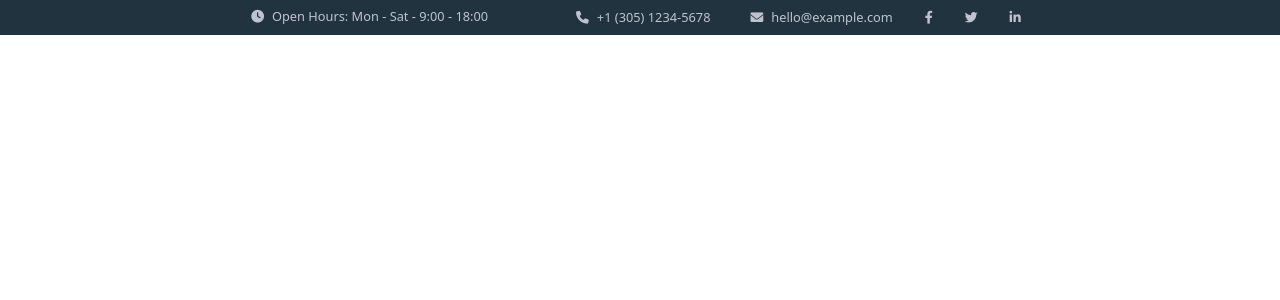
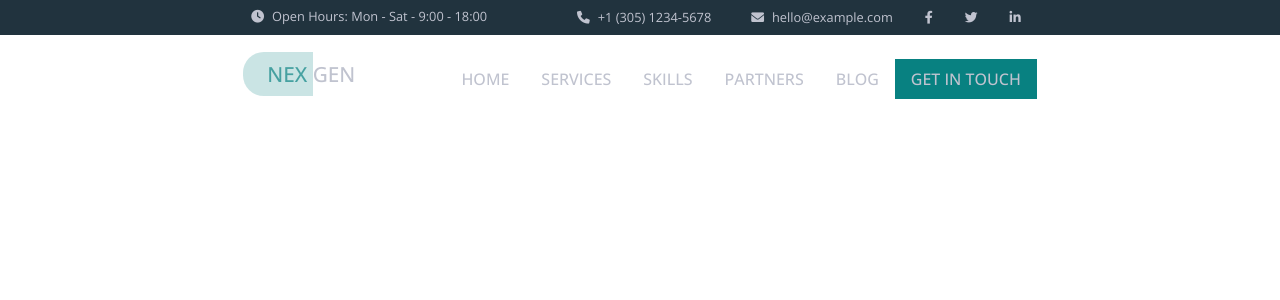
Before and after one commit to AnTosi/proj-html-vuejs, a Vue app: page / in a window 1280 px wide. Shown: the top 300 px of the page. Built offline with nearby package versions, Linux system fonts and the light colour scheme.

Commit message:
do header

```diff
--- a/src/App.vue
+++ b/src/App.vue
@@ -87,8 +87,10 @@ export default {
 
 @import '../node_modules/bootstrap/dist/css/bootstrap.css';
 @import './assets/common.scss';
+@import url('https://fonts.googleapis.com/css2?family=Open+Sans:wght@300;400;500;700&display=swap');
 
 * {
+  font-family: 'Open Sans', sans-serif;
   margin: 0;
   padding: 0;
   box-sizing: border-box;
--- a/src/assets/variables.scss
+++ b/src/assets/variables.scss
@@ -1 +1,2 @@
 $muted-grey: #C0C3CF;
+$main-dark-green: #088181;
--- a/src/components/SiteHeader.vue
+++ b/src/components/SiteHeader.vue
@@ -19,6 +19,29 @@
                 <a href="#"><i class="fab fa-linkedin-in px-3"></i></a>
             </div>
         </div>
+
+        <nav class="lg_container my-4 d-flex justify-content-between">
+            <div class="nav_left">
+                <span class="half_button">
+                    NEX
+                </span>
+                <span class="text- white">
+                    GEN
+                </span>
+            </div>
+
+            <div class="nav_right">
+                <ul class="d-flex">
+                    <li>HOME</li>
+                    <li>SERVICES</li>
+                    <li>SKILLS</li>
+                    <li>PARTNERS</li>
+                    <li>BLOG</li>
+                    <li class="active">GET IN TOUCH</li>
+                </ul>
+            </div>
+        </nav>
+
     </div>
 </template>
 
@@ -50,13 +73,50 @@ export default {
         height: 35px;
         color: $muted-grey;
         font-size: 0.8rem;
-    }
 
-    .lg_container {
-        width: 62%;
-        margin: auto;
-        height: 100%;
-        // color: ;
+        .lg_container {
+            width: 62%;
+            margin: auto;
+            height: 100%;
+            // color: ;
+
+        }
+
+        .nav_left {
+            font-size: 1.3rem;
+            font-weight: 500;
+
+            .half_button {
+            background-color: #08818136;
+            color: #088181ad;
+            height: 50px;
+            padding-left: 1.5rem;
+            border-top-left-radius: 1.3rem;
+            border-bottom-left-radius: 1.3rem;
+            padding-top: 0.5rem;
+            padding-bottom: 0.5rem;
+            }
+        }
+
+        .nav_right {
+            font-size: 1rem;
+            li {
+                font-weight: 500;
+                list-style: none;
+                padding-left: 1rem;
+                padding-right: 1rem;
+                padding-top: 0.5rem;
+                padding-bottom: 0.5rem;
+                &.active {
+                    // background-color: #048383;
+                    background-color: #088181;
+                }
+                &:hover {
+                    cursor: pointer;
+                }
+            }
+        }
+
 
     }
 </style>
```
